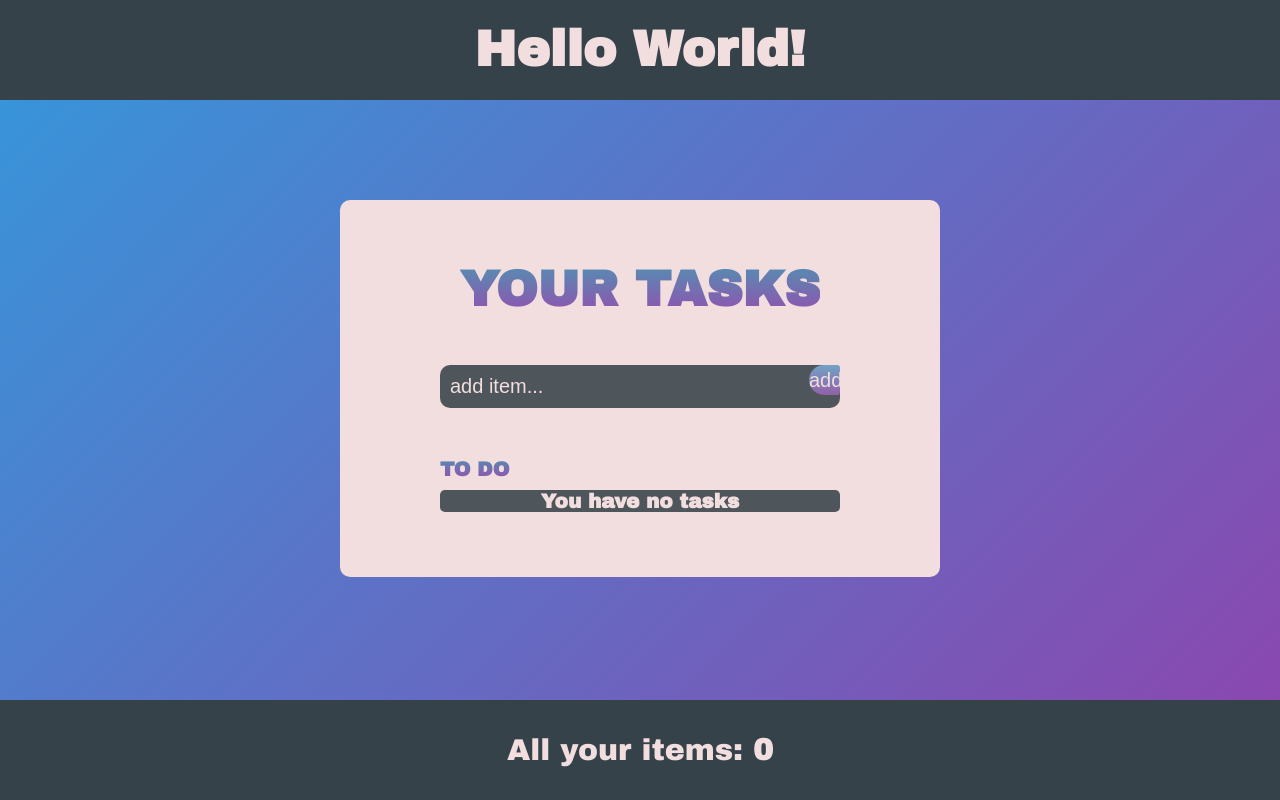
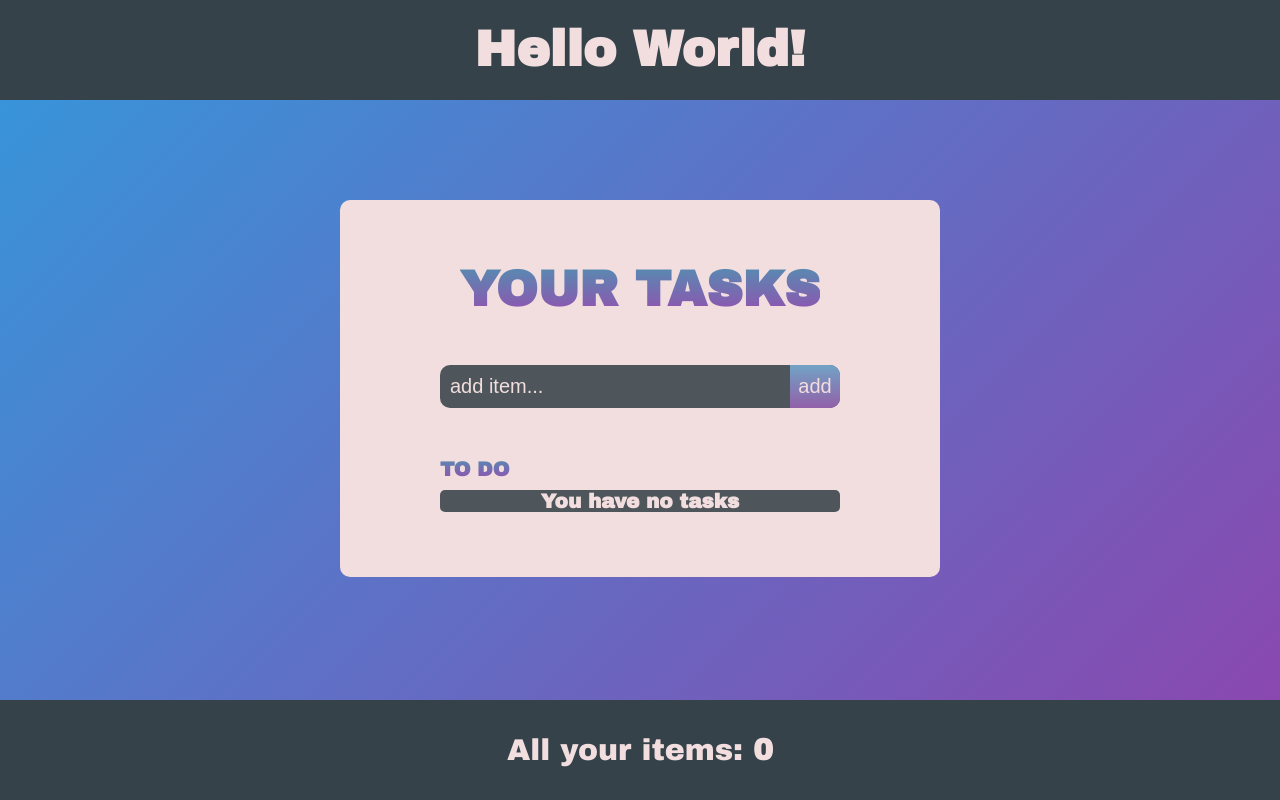
Before and after one commit to Blackkifir/TodoList-react, a React (Create React App) app: page / in a window 1280 px wide. Built offline with nearby package versions, Linux system fonts and the light colour scheme.

Commit message:
fix mistakes

```diff
--- a/src/components/FormTodo/Form.module.scss
+++ b/src/components/FormTodo/Form.module.scss
@@ -55,21 +55,17 @@
 
   &__addBtn {
     position: absolute;
-    top: 0px;
-    right: 0px;
+    top: 0;
+    right: 0;
+    bottom: 0;
     width: 50px;
     height: 43px;
-    bottom: 0;
     border: none;
-    border-radius: 50px;
-    width: 31px;
-    height: 30px;
     border-top-right-radius: 10px;
     border-bottom-right-radius: 10px;
     background: linear-gradient(#71a3c5, #9260a8);
-    font-size: 25px;
+    font-size: 20px;
     text-align: center;
-    font-size: 20px;
     color: $white;
     cursor: pointer;
   }
```
